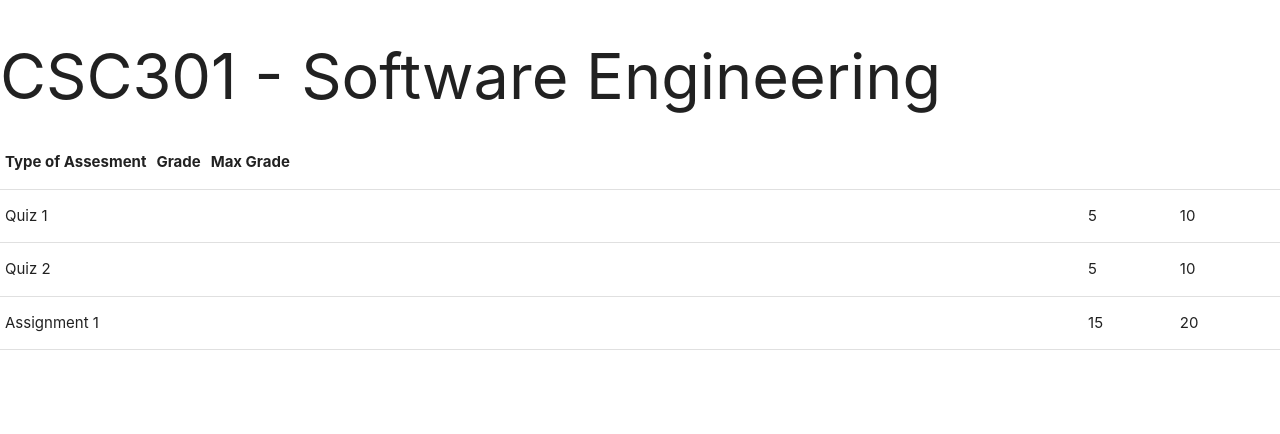
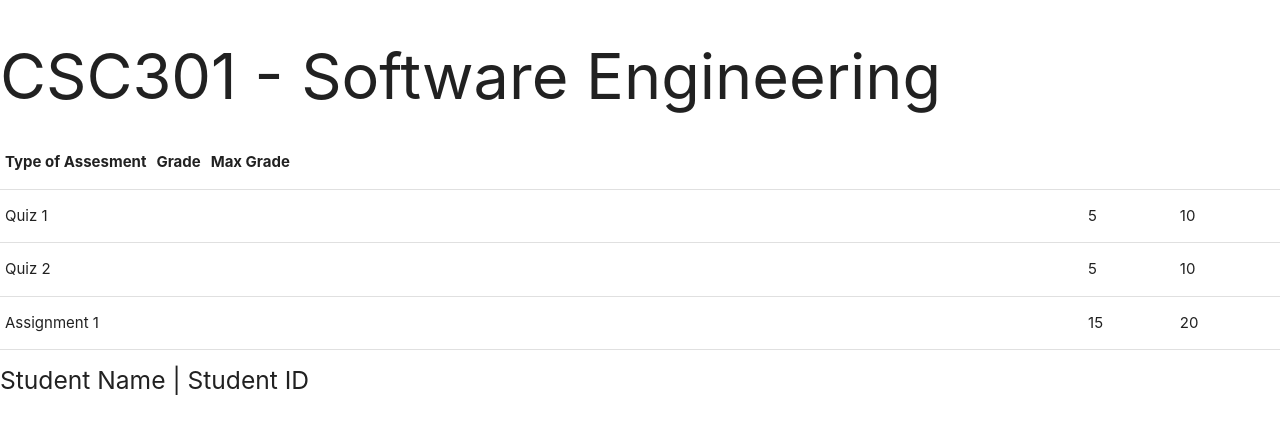
Before and after one commit to cra1gg/hatop, a React (Create React App) app in the folder frontend/: page /studentstats in a window 1280 px wide. Shown: the top 434 px of the page. Built offline with nearby package versions, Linux system fonts and the light colour scheme.

Commit message:
[AUT-22] Add student info to the StudentStats.js page

```diff
--- a/frontend/src/components/Info/StudentStats.js
+++ b/frontend/src/components/Info/StudentStats.js
@@ -5,7 +5,7 @@ class StudentStats extends React.Component {
 
    constructor(props) {
       super(props)
-	   this.state = { studentName: "Student's Name", courseName: "CSC301 - Software Engineering", grades: [ { id: 1, title: 'Quiz 1', mark: 5, max_mark: 10 }, { id: 2, title: 'Quiz 2', mark: 5, max_mark: 10 }, { id: 3, title: 'Assignment 1', mark: 15, max_mark: 20 }]
+	   this.state = { studentId: "Student ID", studentName: "Student Name", courseName: "CSC301 - Software Engineering", grades: [ { id: 1, title: 'Quiz 1', mark: 5, max_mark: 10 }, { id: 2, title: 'Quiz 2', mark: 5, max_mark: 10 }, { id: 3, title: 'Assignment 1', mark: 15, max_mark: 20 }]
       }
    }
 
@@ -27,16 +27,19 @@ class StudentStats extends React.Component {
       return (
          <div>
             <h1 id='title'> { this.state.courseName } </h1>
-            <table id='students' align='center'>
+            <table id='students'>
                <tbody>
-	          <tr> <b>
-	      	     <td> Type of Assesment </td>
-	      	     <td> Grade </td>
-	      	     <td> Max Grade </td>
-	          </b> </tr>
+	          <tr>
+	          <b>
+	      	     <td>Type of Assesment</td>
+	      	     <td>Grade</td>
+	      	     <td>Max Grade</td>
+	          </b>
+	          </tr>
                   { this.renderTable() }
                </tbody>
             </table>
+	    <h5> {this.state.studentName} | {this.state.studentId} </h5>
          </div>
       )
    }
```
